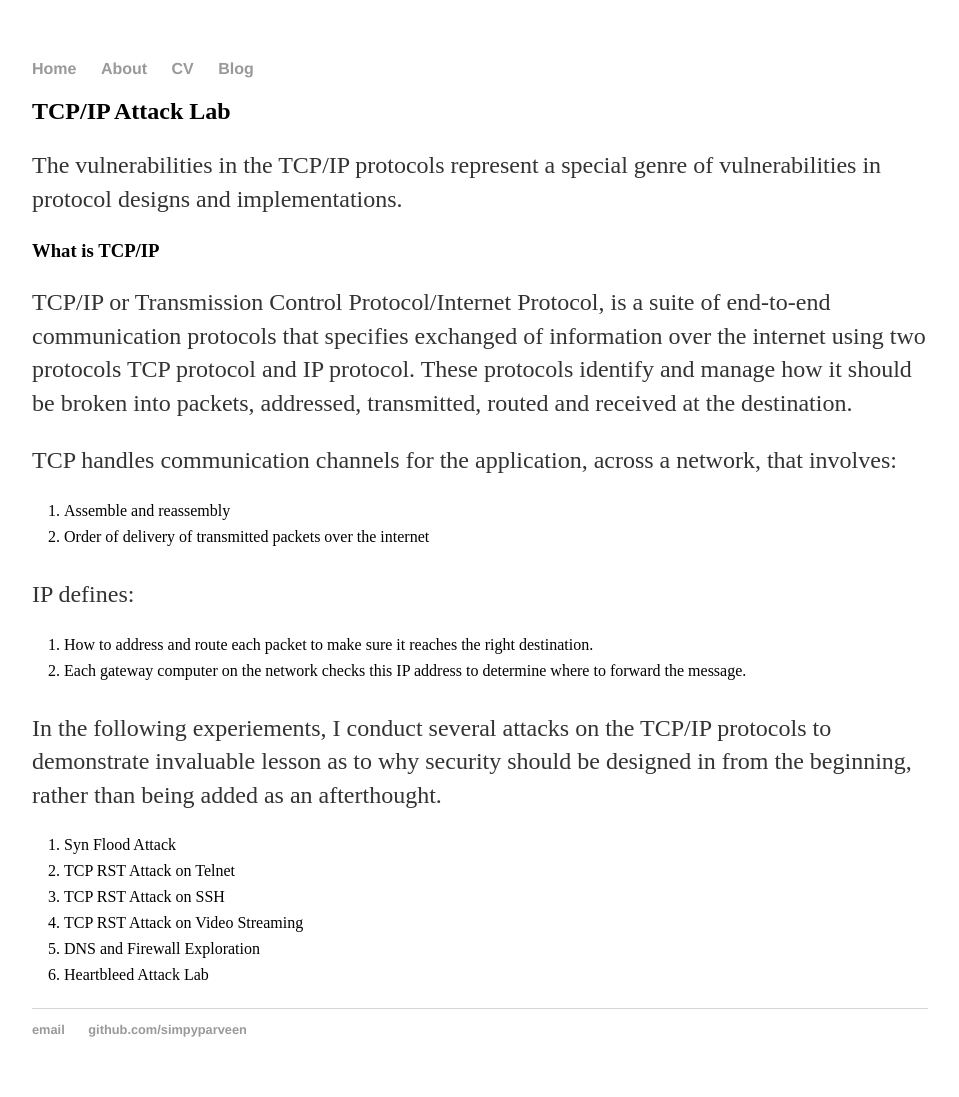
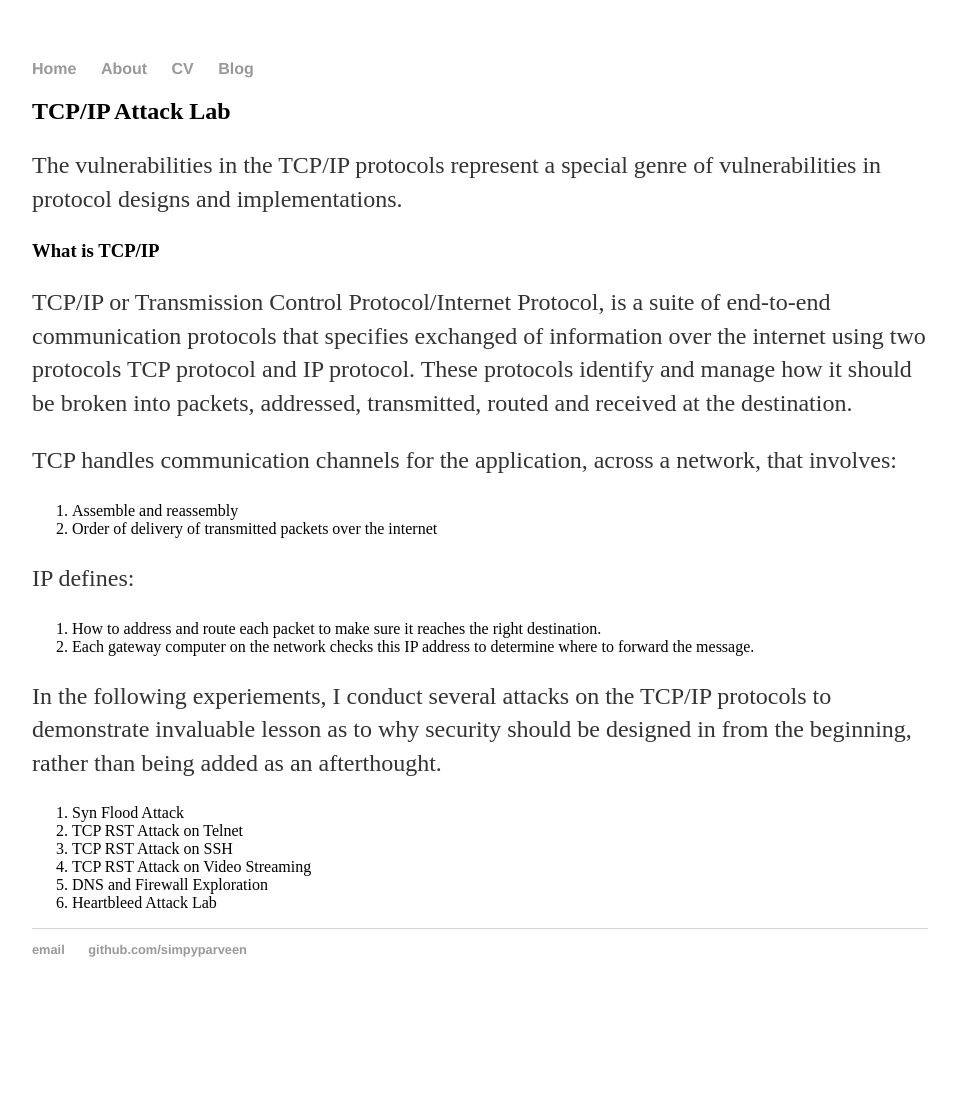
Before and after one commit to simpyparveen/simpyparveen.github.io, a Jekyll site: the page built from _posts/2021-03-14-Network Security.md, in a window 1280 px wide. Shown: the whole page, without its empty margins (160-1119 px from the left). Built offline with Jekyll 4.4.1, drawn with Linux system fonts in a browser that asks for light colours; our own code applies the rules of GitHub Pages for plain Markdown files; after the commit the page ends 1017 px from its top, so only the background shows below that.

Commit message:
Update main.css

```diff
--- a/css/main.css
+++ b/css/main.css
@@ -42,7 +42,18 @@
     list-style: none;
 }
 
-/* Lists */
+/* added */
+ol.posts {
+    margin: 20px auto 40px;
+    font-size: 1.5em;
+}
+
+ol.posts li {
+    list-style: none;
+}
+
+
+/* Lists
 ul, ol {
   margin: 1em 0;
   padding: 0 0 0 2em;
@@ -64,4 +75,4 @@
 
 dd {
   margin: 0 0 0 2em;
-}
+} */
```
